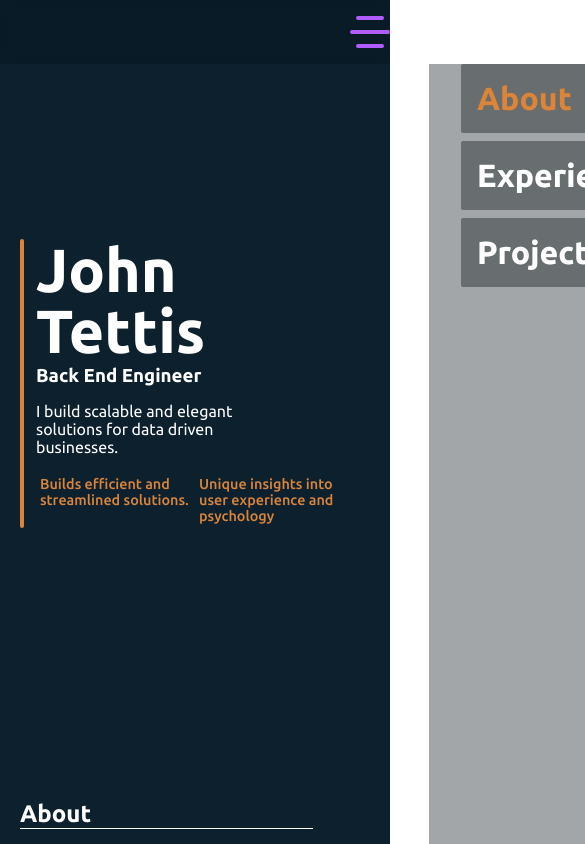
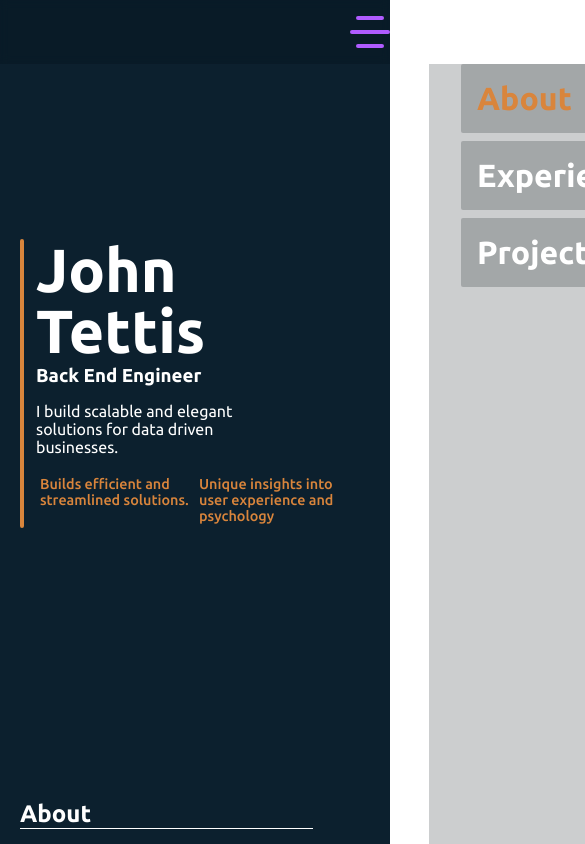
Before and after one commit to john-tettis/portfolio-updated, a React (Create React App) app: page / in a window 390 px wide. Shown: the top 844 px of the page, 585 px wide, since content can reach past the window. Built offline with nearby package versions, Linux system fonts and the light colour scheme.

Commit message:
commented out mobile nav

```diff
--- a/src/App.js
+++ b/src/App.js
@@ -51,7 +51,7 @@
         <LoadingScreen
         loading={loading}
         />
-        <MobileNav navRefs={navRefs}/>
+        {/* <MobileNav navRefs={navRefs}/> */}
         <DynamicBackground/>
         <BodyContent
         scrollRef = {scrollableSectionRef}
```
